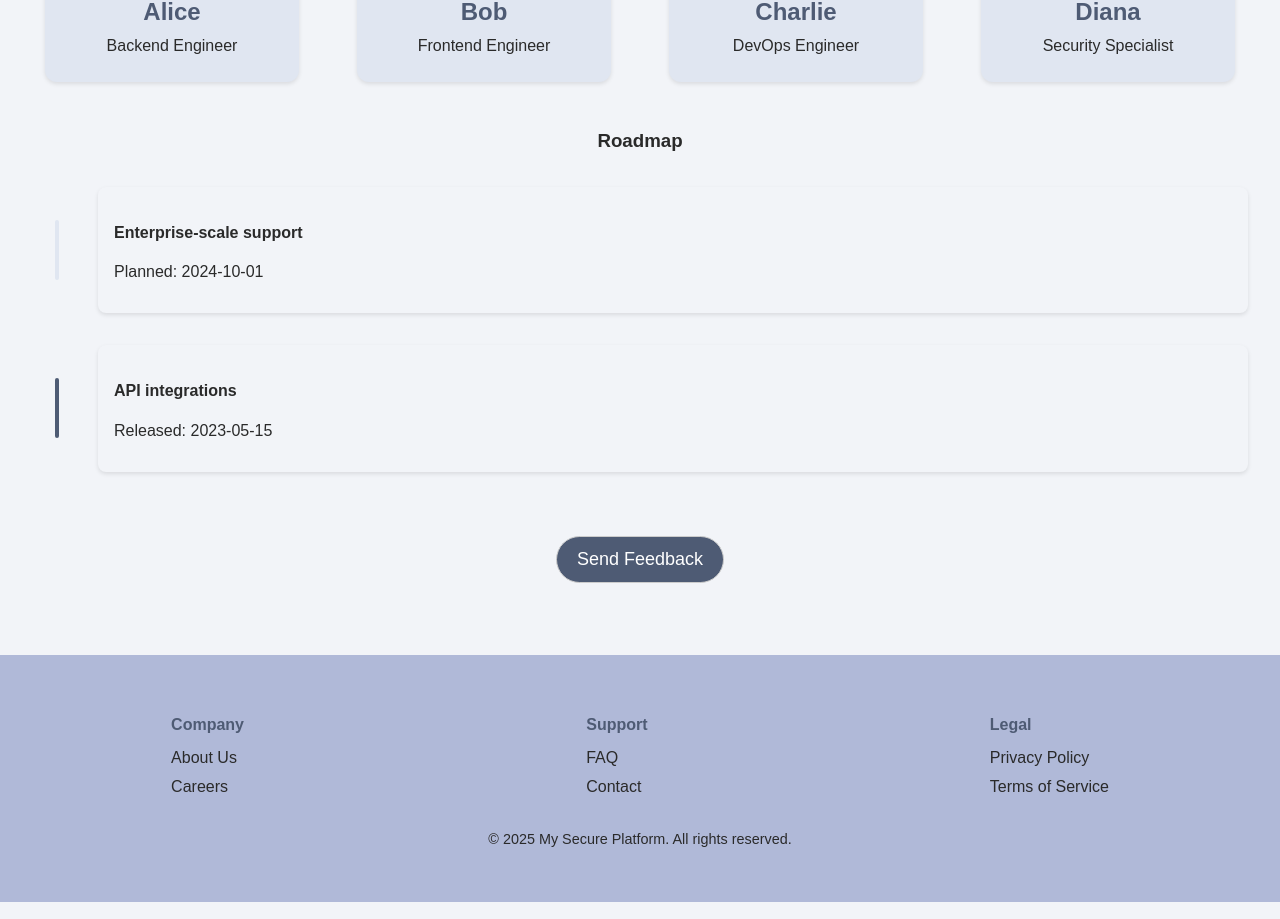
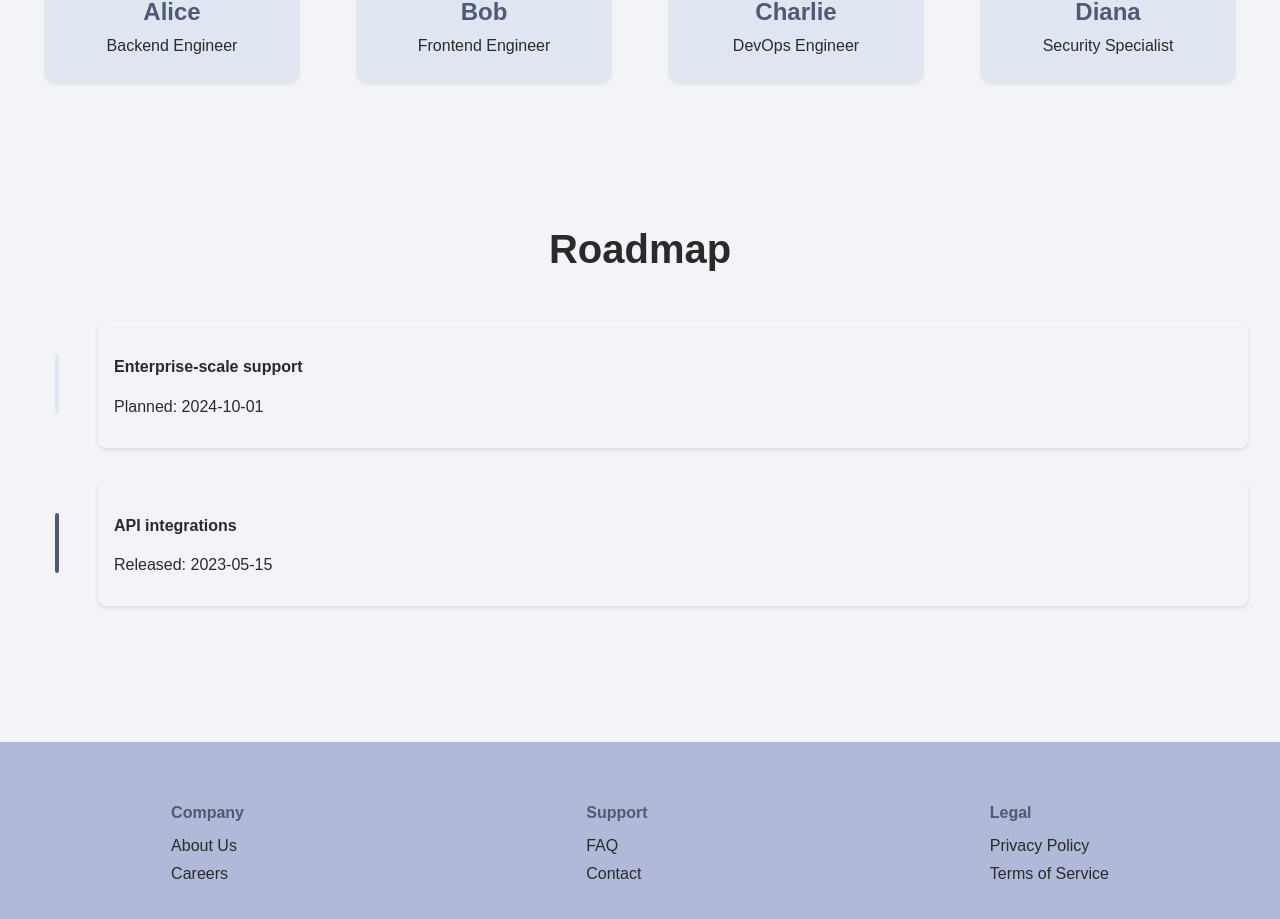
Before and after one commit to datamann1013/Chat-Application, a React (Vite) app in the folder Chat-application-frontend/: page / in a window 1280 px wide. Shown: the part 1873-2792 px from the top of the page. Built offline with nearby package versions, Linux system fonts and the light colour scheme.

Commit message:
Made the Roadmap.tsx be its own .tsx, out of TeamSection.tsx

```diff
--- /dev/null
+++ b/Chat-application-frontend/src/components/Sections/Landingspesific/Roadmap.css
@@ -0,0 +1,86 @@
+/* Roadmap.css */
+
+h2{
+    text-align: center;
+    font-size: clamp(1.5rem, 5vw, 2.5rem);
+}
+
+.roadmap-container {
+    margin: 0 auto;
+    padding: 2rem;
+    max-width: 1920px;
+}
+
+.roadmap-snake {
+    display: flex;
+    flex-direction: column;
+    align-items: center;
+    position: relative;
+    margin-bottom: 3rem;
+}
+
+.roadmap-point {
+    display: flex;
+    align-items: center;
+    width: 100%;
+    margin: 1rem 0;
+    position: relative;
+}
+
+.roadmap-connector {
+    width: 50px;
+    display: flex;
+    justify-content: center;
+    align-items: center;
+    position: relative;
+}
+
+.snake-line {
+    display: block;
+    width: 4px;
+    height: 60px;
+    border-radius: 2px;
+    background-color: var(--background-contrast-color, #cccccc);
+    transition: background-color 0.3s ease;
+}
+
+.roadmap-connector.done .snake-line {
+    background-color: #4e5b74;
+}
+
+.roadmap-content {
+    background-color: #f2f4f8;
+    border-radius: 8px;
+    padding: 1rem;
+    flex: 1;
+    margin-left: 1rem;
+    text-align: left;
+    box-shadow: 0 2px 4px rgba(0, 0, 0, 0.1);
+    transition: transform 0.3s ease;
+}
+
+.roadmap-content:hover {
+    transform: translateY(-3px);
+}
+
+@media (max-width: 768px) {
+    .roadmap-point {
+        flex-direction: column;
+        align-items: flex-start;
+    }
+
+    .roadmap-connector {
+        margin-bottom: 1rem;
+    }
+
+    .roadmap-content {
+        margin-left: 0;
+        margin-top: 1rem;
+    }
+}
+
+@media (min-width: 1920px) {
+    .roadmap-content {
+        padding: 1.5rem;
+    }
+}
--- /dev/null
+++ b/Chat-application-frontend/src/components/Sections/Landingspesific/Roadmap.tsx
@@ -0,0 +1,32 @@
+import "./Roadmap.css";
+
+interface RoadmapItem {
+    title: string;
+    date: string;
+    implemented: boolean;
+}
+
+interface RoadmapProps {
+    items: RoadmapItem[];
+}
+
+export default function Roadmap({ items }: RoadmapProps) {
+    return (
+        <div className="roadmap-container">
+            <h2>Roadmap</h2>
+            <div className="roadmap-snake">
+                {items.map((item, idx) => (
+                    <div className="roadmap-point" key={idx}>
+                        <div className={`roadmap-connector ${item.implemented ? "done" : "future"}`}>
+                            <span className="snake-line"></span>
+                        </div>
+                        <div className="roadmap-content">
+                            <h4>{item.title}</h4>
+                            <p>{item.implemented ? `Released: ${item.date}` : `Planned: ${item.date}`}</p>
+                        </div>
+                    </div>
+                ))}
+            </div>
+        </div>
+    );
+}
--- a/Chat-application-frontend/src/components/Sections/Landingspesific/TeamSection.css
+++ b/Chat-application-frontend/src/components/Sections/Landingspesific/TeamSection.css
@@ -27,79 +27,11 @@
     margin-bottom: 3rem;
 }
 
-/* Roadmap */
-.roadmap-snake {
-    display: flex;
-    flex-direction: column;
-    align-items: center;
-    position: relative;
-    margin-bottom: 3rem;
-}
-
-.roadmap-point {
-    display: flex;
-    align-items: center;
-    width: 100%;
-    margin: 1rem 0;
-    position: relative;
-}
-
-.roadmap-connector {
-    width: 50px;
-    display: flex;
-    justify-content: center;
-    align-items: center;
-    position: relative;
-}
-
-.snake-line {
-    display: block;
-    width: 4px;
-    height: 60px;
-    border-radius: 2px;
-    background-color: var(--background-contrast-color, #cccccc);
-    transition: background-color 0.3s ease;
-}
-
-.roadmap-connector.done .snake-line {
-    background-color: #4e5b74;
-}
-
-.roadmap-content {
-    background-color: #f2f4f8;
-    border-radius: 8px;
-    padding: 1rem;
-    flex: 1;
-    margin-left: 1rem;
-    text-align: left;
-    box-shadow: 0 2px 4px rgba(0, 0, 0, 0.1);
-    transition: transform 0.3s ease;
-}
-
-.roadmap-content:hover {
-    transform: translateY(-3px);
-}
-
 /* Responsive breakpoints */
 @media (max-width: 768px) {
     .team-grid {
         grid-template-columns: 1fr;
         gap: 1.5rem;
-    }
-
-
-    .roadmap-point {
-        flex-direction: column;
-        align-items: flex-start;
-    }
-
-    .roadmap-connector {
-        margin-bottom: 1rem;
-    }
-
-    .roadmap-content {
-        margin-left: 0;
-        margin-top: 1rem;
     }
 }
 
@@ -121,8 +53,4 @@
     .team-grid {
         gap: 2.5rem;
     }
-
-    .roadmap-content {
-        padding: 1.5rem;
-    }
 }
--- a/Chat-application-frontend/src/components/Sections/Landingspesific/TeamSection.tsx
+++ b/Chat-application-frontend/src/components/Sections/Landingspesific/TeamSection.tsx
@@ -1,5 +1,4 @@
 import "./TeamSection.css";
-import {Button} from "../../UI/Button/Button.tsx";
 import HighlightBoxes from "../../UI/HighlightBox/HighlightBox.tsx";
 
 interface TeamMember {
@@ -8,20 +7,15 @@ interface TeamMember {
     image: string;
 }
 
-interface RoadmapItem {
-    title: string;
-    date: string;
-    implemented: boolean;
-}
 
 interface TeamSectionProps {
     team: TeamMember[];
     mission: string;
-    roadmap: RoadmapItem[];
-    onFeedbackClick: () => void;
+
+
 }
 
-export default function TeamSection({ team, mission, roadmap, onFeedbackClick }: TeamSectionProps) {
+export default function TeamSection({ team, mission }: TeamSectionProps) {
     return (
         <section className="team-section">
             <h2>Meet the Team</h2>
@@ -38,29 +32,6 @@ export default function TeamSection({ team, mission, roadmap, onFeedbackClick }:
                     />
                 ))}
             </div>
-
-            <h3>Roadmap</h3>
-            <div className="roadmap-snake">
-                {roadmap.map((item, idx) => (
-                    <div className="roadmap-point" key={idx}>
-                        <div className={`roadmap-connector ${item.implemented ? "done" : "future"}`}>
-                            <span className="snake-line"></span>
-                        </div>
-                        <div className="roadmap-content">
-                            <h4>{item.title}</h4>
-                            <p>{item.implemented ? `Released: ${item.date}` : `Planned: ${item.date}`}</p>
-                        </div>
-                    </div>
-                ))}
-            </div>
-
-            <Button
-                onClick={onFeedbackClick}
-                variant="default"
-                size="lg"
-            >
-                Send Feedback
-            </Button>
         </section>
     );
 }
--- a/Chat-application-frontend/src/pages/LandingPage.tsx
+++ b/Chat-application-frontend/src/pages/LandingPage.tsx
@@ -10,6 +10,7 @@ import Footer from "../components/Footer";
 import LoginModal from "../components/Modals/LoginModal";
 import {FeedbackModal} from "../components/Modals/FeedbackModal";
 import {NewsletterModal} from "../components/Modals/NewsletterModal";
+import Roadmap from "../components/Sections/Landingspesific/Roadmap";
 
 
 
@@ -89,9 +90,9 @@ const LandingPage: React.FC = () => {
             <TeamSection
                 team={teamMembers}
                 mission="We believe in building a robust, secure environment that’s simple to use. Our four-person team combines expertise in backend, frontend, DevOps, and security."
-                roadmap={roadmap}
-                onFeedbackClick={() => setFeedbackOpen(true)}
             />
+
+            <Roadmap items={roadmap} />
 
             <Footer />
 
```
